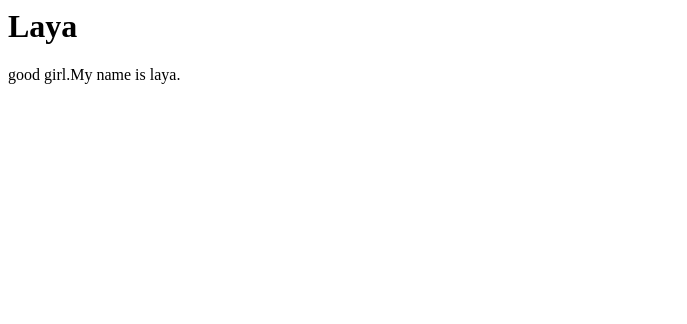
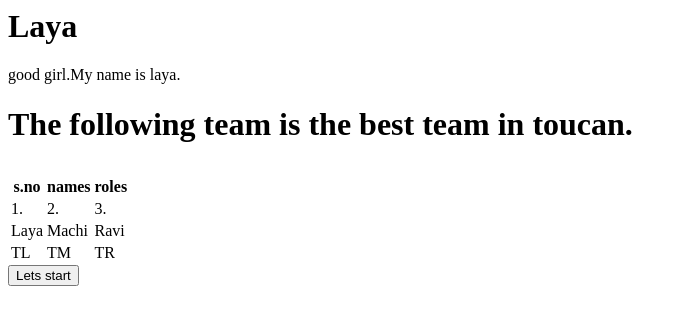
Before and after one commit to Machilikanth/Sam.github.io, a plain HTML site: page index.html in a window 1280 px wide. Shown: the whole page, without its empty margins (0-687 px from the left). Drawn offline with Linux system fonts and the light colour scheme.

Commit message:
Update index.html

```diff
--- a/index.html
+++ b/index.html
@@ -5,5 +5,35 @@
 <body>
 <h1>Laya</h1>
 <p>good girl.My name is laya.</p>
+
+  <h1 color="Red>Team Members</h1>
+<p>The following team is the best team in toucan.</p>
+           <table>
+           <tr>
+           <th>s.no</th>
+           <th>names</th>
+           <th>roles</th>
+           </tr>
+
+           <tr>
+           <td>1.</td>
+            <td>2.</td>
+            <td>3.</td>
+           </tr>
+
+           <tr>
+           <td>Laya</td>
+             <td>Machi</td>
+             <td>Ravi</td>
+           </tr>
+
+           <tr>
+           <td>TL</td>
+             <td>TM</td>
+             <td>TR</td>
+           </tr>
+           </table>
+           <button>Lets start</button>
+
 </body>
 </html>
```
